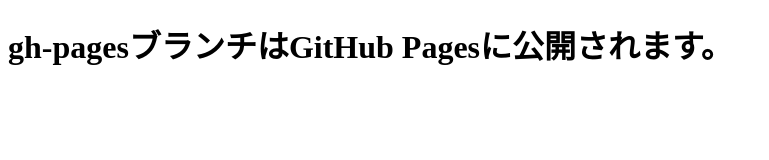
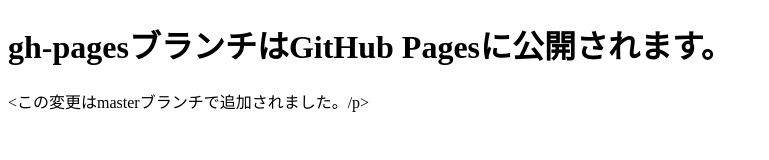
Before and after one commit to kumakura0517/git-study, a plain HTML site: page index.html in a window 1280 px wide. Shown: the whole page, without its empty margins (0-769 px from the left). Drawn offline with Linux system fonts and the light colour scheme.

Commit message:
段落を追加

```diff
--- a/index.html
+++ b/index.html
@@ -9,5 +9,6 @@
 </head>
 <body>
 <h1>gh-pagesブランチはGitHub Pagesに公開されます。</h1>
+<p><この変更はmasterブランチで追加されました。/p>
 </body>
 </html>
```
